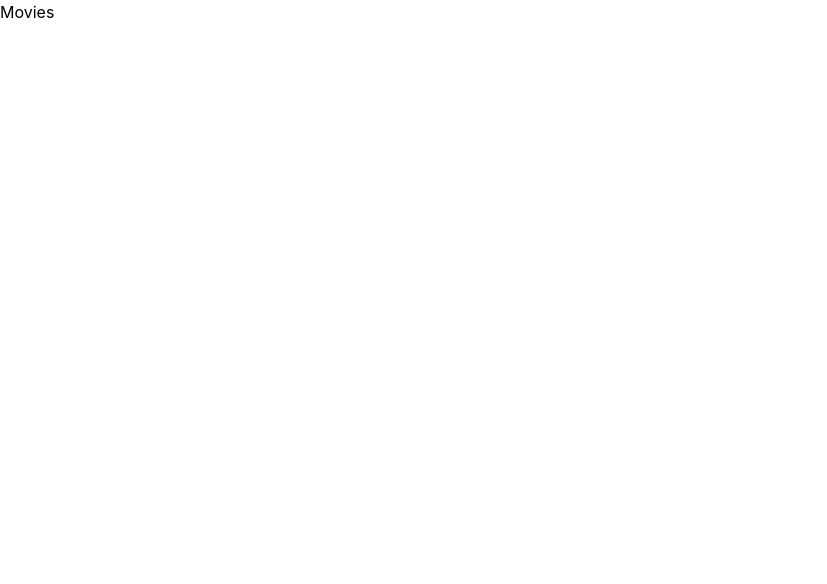
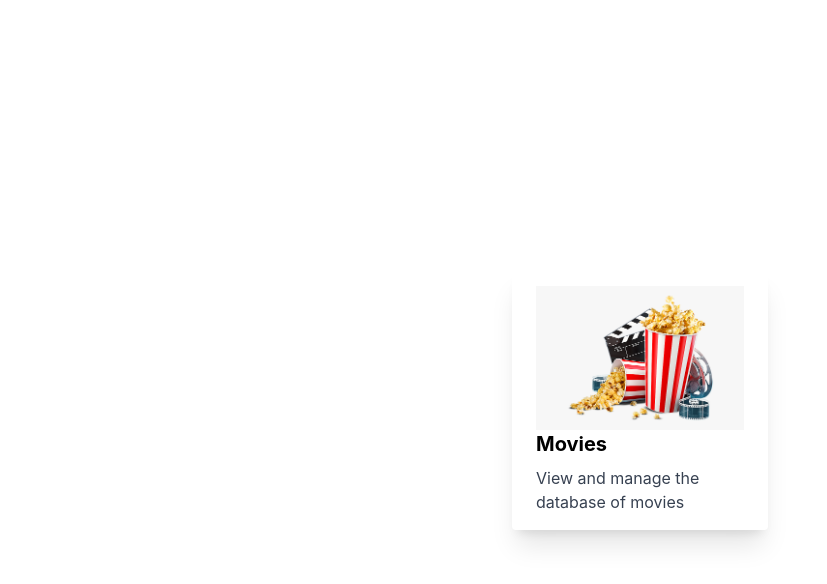
Before and after one commit to sladesamuel/neo4j-graphql, a React (Create React App) app in the folder webapp/: page / in a window 1280 px wide. Shown: the top 584 px of the page, without its empty margins (0-827 px from the left). Built offline with nearby package versions, Linux system fonts and the light colour scheme.

Commit message:
Setup movie nav tile

```diff
--- /dev/null
+++ b/webapp/src/components/Layout.js
@@ -0,0 +1,7 @@
+import React from "react"
+
+export default ({ children }) => (
+  <div className="flex h-screen">
+    <div className="m-auto">{children}</div>
+  </div>
+)
--- /dev/null
+++ b/webapp/src/components/MovieNavTile.js
@@ -0,0 +1,16 @@
+import React from "react"
+import { Link } from "react-router-dom"
+import moviesImage from "../images/movies.png"
+
+export default () => (
+  <div className="w-64 rounded overflow-hidden shadow-xl px-6 py-4">
+    <Link to="/movies">
+      <img src={moviesImage} alt="Movies" />
+
+      <div>
+        <div className="font-bold text-xl mb-2">Movies</div>
+        <p className="text-gray-700 text-base">View and manage the database of movies</p>
+      </div>
+    </Link>
+  </div>
+)
--- a/webapp/src/pages/Navigation.js
+++ b/webapp/src/pages/Navigation.js
@@ -1,10 +1,9 @@
 import React from "react"
-import { Link } from "react-router-dom"
+import Layout from "../components/Layout"
+import MovieNavTile from "../components/MovieNavTile"
 
 export default () => (
-  <ul>
-    <li>
-      <Link to="/movies">Movies</Link>
-    </li>
-  </ul>
+  <Layout>
+    <MovieNavTile />
+  </Layout>
 )
```
Also changed, not shown: webapp/src/images/movies.png (added).
